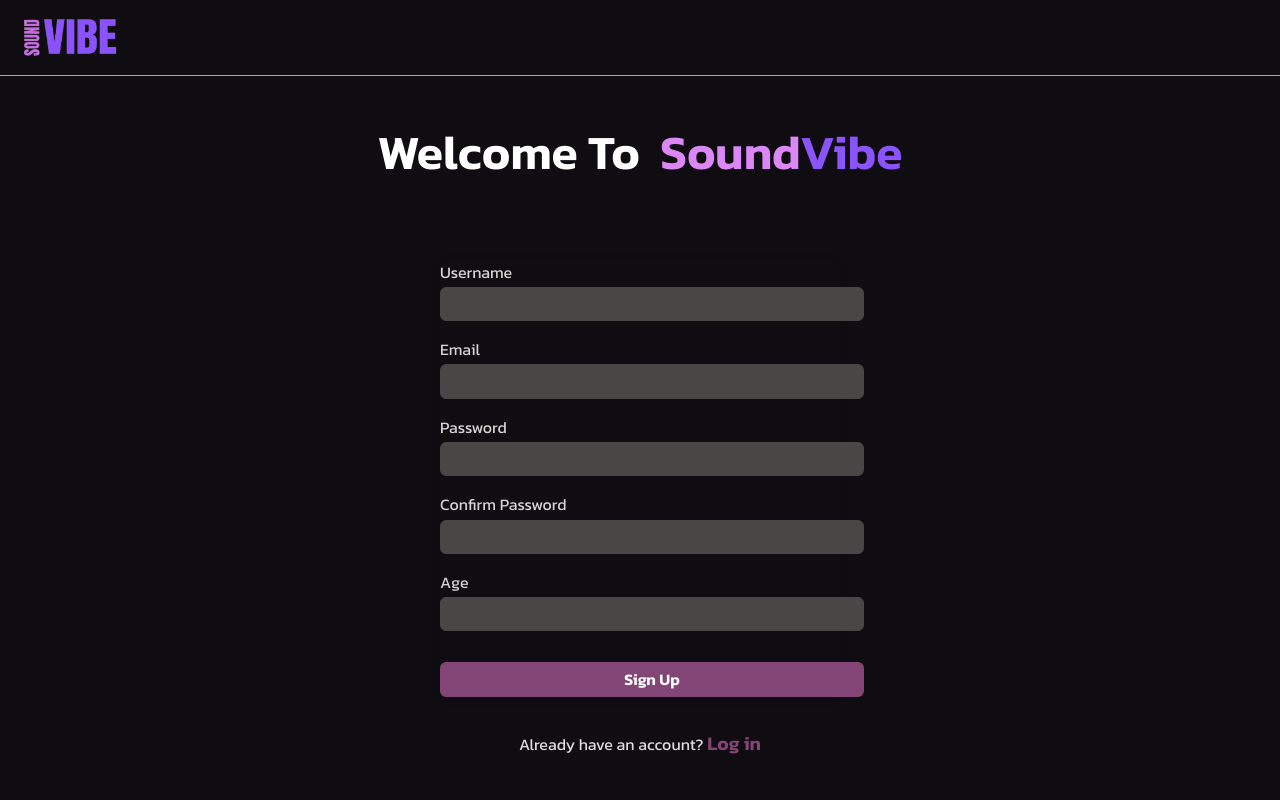
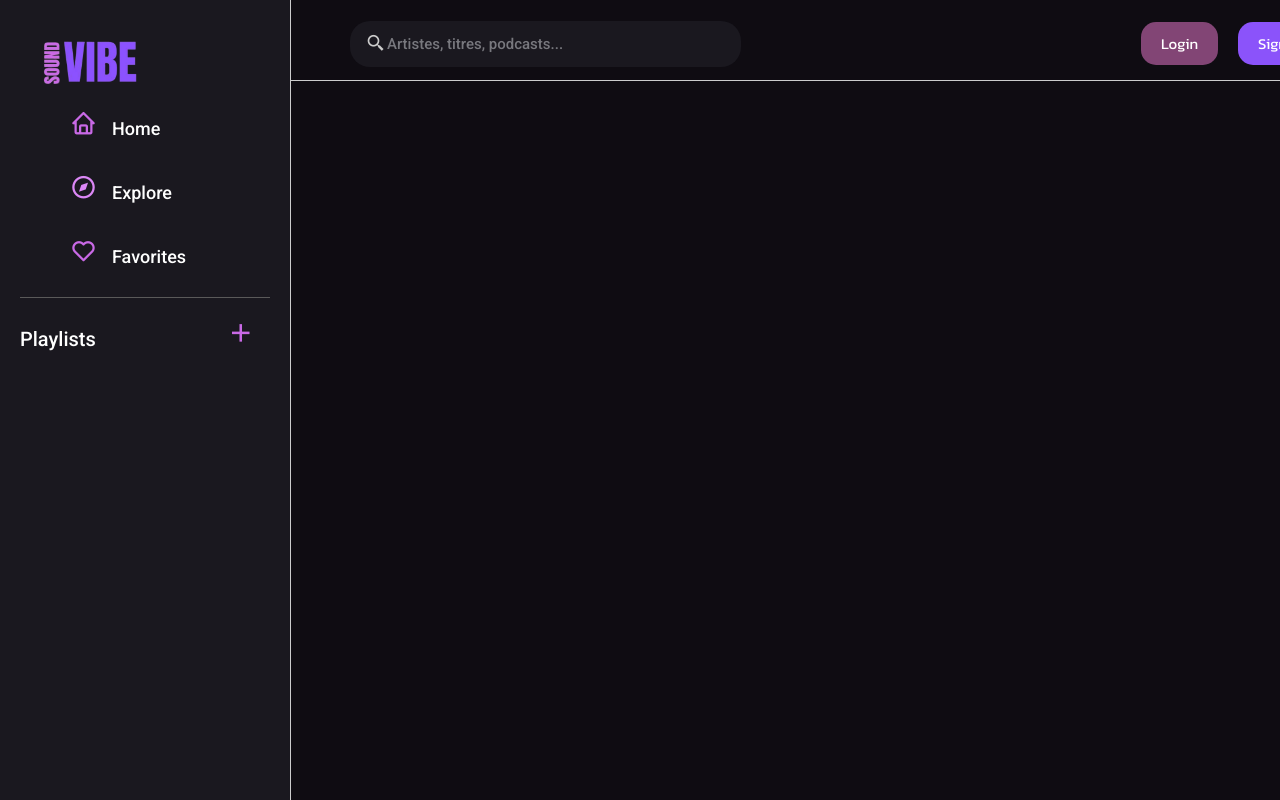
Before and after one commit to Elmeliani-y/SoundVibe, an Angular app in the folder FrontEnd/: page / in a window 1280 px wide. Before the commit this address led to /sign-up. Built offline with nearby package versions, Linux system fonts and the light colour scheme.

Commit message:
added home component

```diff
--- a/FrontEnd/src/app/app.routes.ts
+++ b/FrontEnd/src/app/app.routes.ts
@@ -1,21 +1,20 @@
 import { Routes } from '@angular/router';
 import { LoginComponent } from './auth/login/login.component';
 import { SignUpComponent } from './auth/sign-up/sign-up.component';
-import {ExploreComponent} from '../app/explore/explore.component';
+import { ExploreComponent } from './explore/explore.component';
 import { HomeComponentComponent } from './home-component/home-component.component';
 
 export const routes: Routes = [
-    { path: 'sign-up', component: SignUpComponent },
-    { path: '', redirectTo: '/sign-up', pathMatch: 'full' },
-    { path: 'login', component: LoginComponent },
-    {
-        path:'explore',
-        component: ExploreComponent,
-        title:'Explore'
-    },
-    {
-        path:'home',
-        component: HomeComponentComponent,
-        title:'Home'
-    }
+  {
+    path: '',
+    component: HomeComponentComponent,
+    title: 'Home',
+  },
+  { path: 'sign-up', component: SignUpComponent },
+  { path: 'login', component: LoginComponent },
+  {
+    path: 'explore',
+    component: ExploreComponent,
+    title: 'Explore',
+  },
 ];
--- a/FrontEnd/src/app/home-component/home-component.component.css
+++ b/FrontEnd/src/app/home-component/home-component.component.css
@@ -1,27 +1,107 @@
 .auth-buttons {
-    text-align: center;
-    margin-top: 20px;
+  border-bottom: 1px solid #ccc;
+  height: 80px;
+
+
   }
 
   .btn {
+    text-align:right;
     padding: 10px 20px;
-    margin: 5px;
+    margin: 10px;
     border: none;
     border-radius: 4px;
-    font-size: 16px;
+    font-size: 15px;
     cursor: pointer;
+    font-family: 'Kanit', sans-serif;
   }
 
   .btn-login {
-    background-color: #6c757d;
+    background-color:  #824575;
     color: white;
+    margin-left: 400px;
+    border-color: #cccccc;
+    border-radius: 15px;
+
   }
 
   .btn-signup {
     background-color: #8b53fa;
     color: white;
+    border-radius: 15px;
+
   }
 
   .btn:hover {
     opacity: 0.9;
   }
+  .navbar {
+    background-color: #0F0C12;
+    height: 50px;
+
+  }
+
+  .searchbar {
+    position: fixed;
+    width: 100%;
+    left: 350px;
+    top: 12px;
+  }
+
+  .search {
+    width: 100%;
+    max-width: 350px;
+    height: 40px;
+    background-color: #1A181F;
+    border: 2px solid transparent;
+    border-radius: 20px;
+    color: #fff;
+    font-size: 16px;
+    font-family: "Roboto", sans-serif;
+    padding-left: 35px;
+  }
+
+  .search::placeholder {
+    color: #78787e;
+    font-size: 15px;
+    font-weight: 500;
+    font-family: "Roboto", sans-serif;
+  }
+
+  .search:focus::placeholder {
+    color: transparent;
+  }
+
+  .search:focus {
+    border-color: #db87f5;
+    outline: none;
+  }
+
+  .search:hover {
+    background-color: #3c3c3f;
+  }
+
+  .button {
+    position: absolute;
+    left: 10px;
+    top: 50%;
+    transform: translateY(-50%);
+    background-color: transparent;
+    border: none;
+    cursor: pointer;
+  }
+
+  .button i {
+    font-size: 20px;
+    color: #cccccc;
+  }
+
+  .button:hover i {
+    color: #db87f5;
+  }
+  .line {
+    width: 1360px;
+    height: 1px;
+    background-color: rgb(90, 89, 89);
+    margin: 20px 0;
+  }
--- a/FrontEnd/src/app/home-component/home-component.component.html
+++ b/FrontEnd/src/app/home-component/home-component.component.html
@@ -1,8 +1,21 @@
-<app-navbar></app-navbar>
+<head>
+  <link href="https://fonts.googleapis.com/css2?family=Kanit:wght@300;400;600&display=swap" rel="stylesheet">
+</head>
+<nav class="auth-buttons">
+  <div class="navbar">
+    <div class="searchbar">
+        <input type="text" class="search" placeholder="Artistes, titres, podcasts...">
+        <button type="button" class="button">
+            <i class='bx bx-search-alt-2'></i>
+        </button>
+        <button routerLink="/login" class="btn btn-login">Login</button>
+    <button routerLink="/sign-up" class="btn btn-signup">Sign Up</button>
+    </div>
+</div>
 
-<div *ngIf="" class="auth-buttons">
-    <button routerLink="/login" class="btn btn-login">Login</button>
-    <button routerLink="/signup" class="btn btn-signup">Sign Up</button>
-  </div>
+
+
+</nav>
+
 
 <app-side-component></app-side-component>
--- a/FrontEnd/src/app/home-component/home-component.component.ts
+++ b/FrontEnd/src/app/home-component/home-component.component.ts
@@ -1,7 +1,7 @@
 import { Component } from '@angular/core';
 import { NavbarComponent } from '../navbar/navbar.component';
-import { SideComponentComponent } from "../side-component/side-component.component";
 import { CommonModule } from '@angular/common';
+import {SideComponentComponent} from "../side-component/side-component.component";
 
 
 @Component({
--- a/FrontEnd/src/app/side-component/side-component.component.html
+++ b/FrontEnd/src/app/side-component/side-component.component.html
@@ -9,6 +9,8 @@
         <ul>
             <li><a routerLink="/albums" class="lien"><i class='bx bx-home' style="color:#C969E6;font-size:27px;padding-right: 15px;"></i>Home</a></li>
             <li><a routerLink="/explore" class="lien"><i class='bx bx-compass' style="color:#db87f5;font-size:27px;padding-right: 15px;"></i>Explore</a></li>
+            <li><a routerLink="/favorites" class="lien"><i class='bx bx-heart' style="color:#C969E6;font-size:27px;padding-right: 15px;"></i>Favorites</a></li>
+
         </ul>
     </div>
     <div class="line"></div>
```
